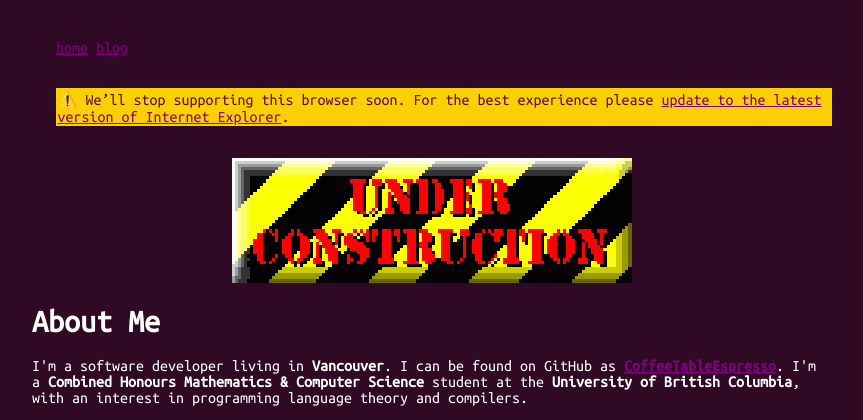
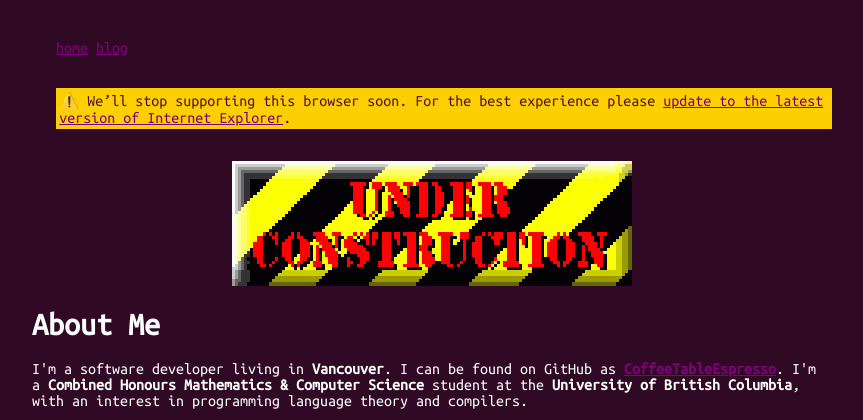
Before and after one commit to CoffeeTableEspresso/CoffeeTableEspresso.github.io, a PHP site: page / in a window 1280 px wide. Shown: the top 420 px of the page, without its empty margins (0-863 px from the left). Run offline with PHP 8.4, Linux system fonts and the light colour scheme.

Commit message:
update style

```diff
--- a/assets/css/style.css
+++ b/assets/css/style.css
@@ -56,5 +56,6 @@ img {
 .alert-content {
     background-color: #fccf03;
     color: #551140;
-    padding: 0.1em;
+    padding: 0.2em;
+    align-content: center;
 }
```
